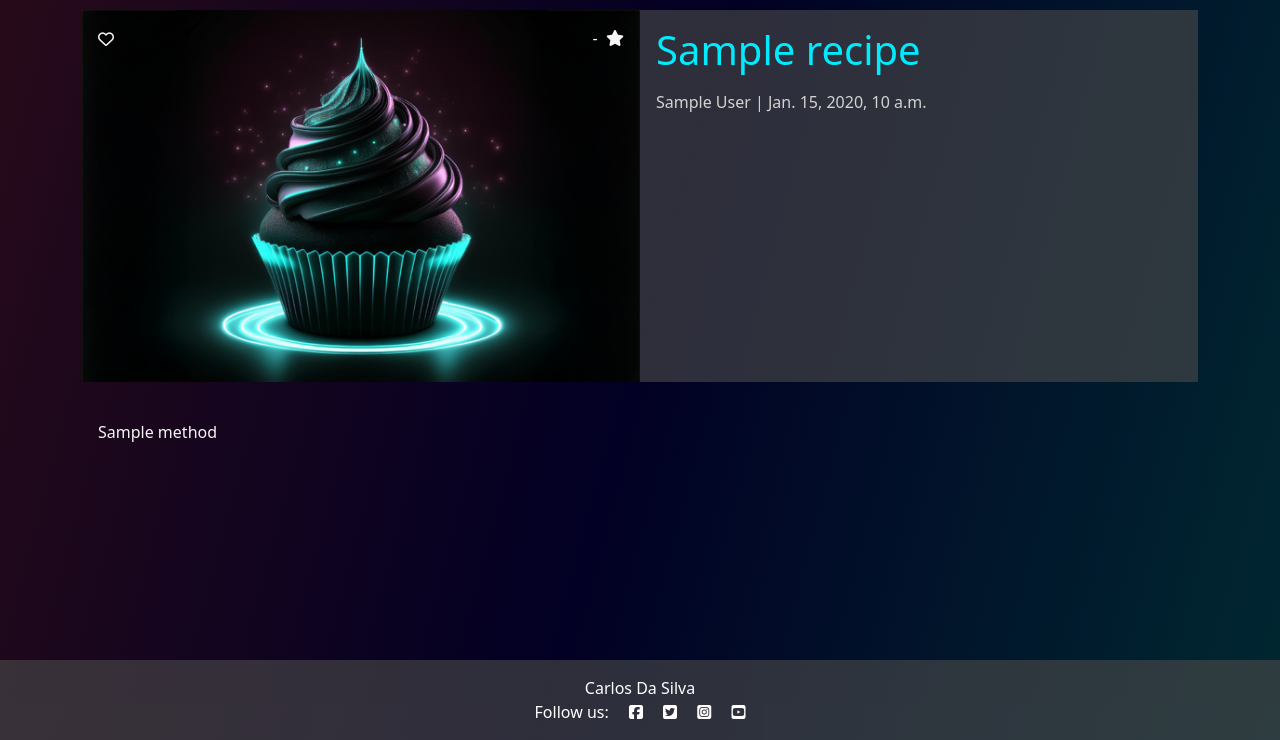
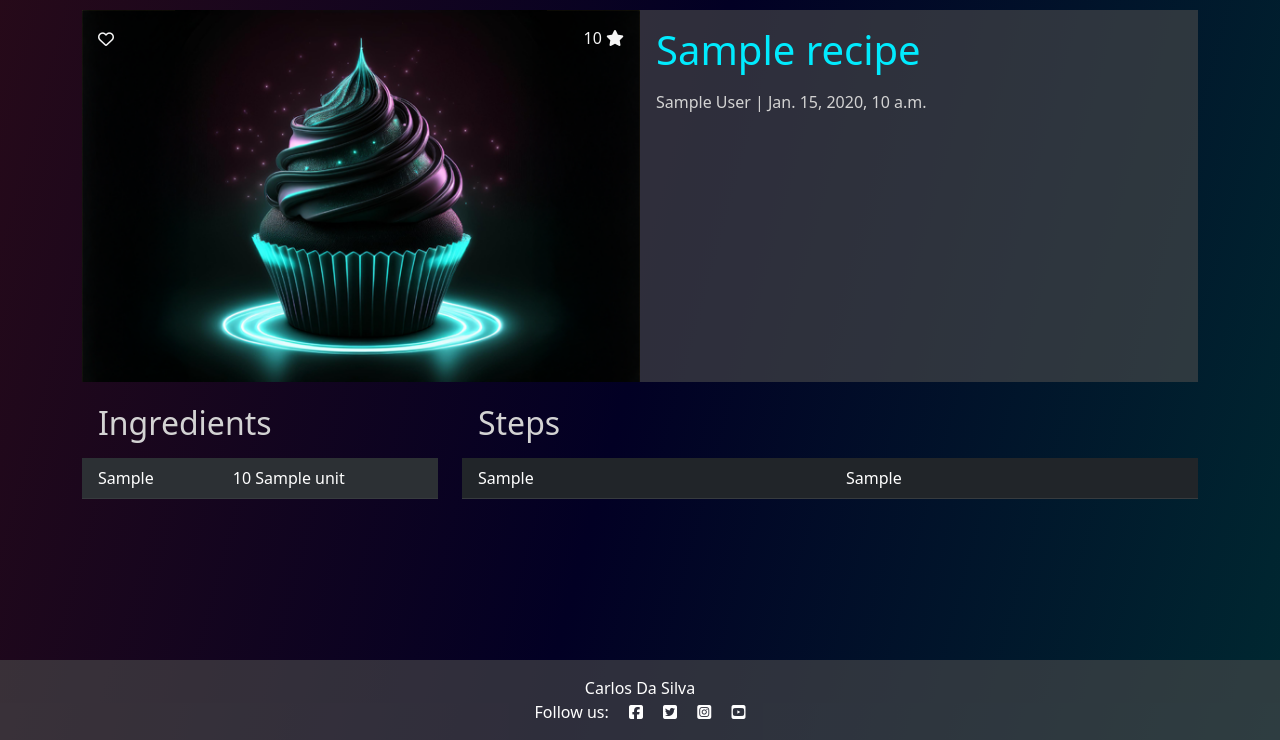
Before and after one commit to dasic002/virtual_recipe_book, a Django app: template recipe_book/templates/recipe_book/recipe_detail.html in a window 1280 px wide. Shown: the part 60-800 px from the top of the page. Run offline with Django 5.2, Linux system fonts and the light colour scheme; the template is opened without the code that fills it: most values are stand-ins (such as "Sample title", 1, 10 or a date in 2020); data that the repository does not hold is empty; some libraries are stand-ins or nearby versions.

Commit message:
Update Recipe and Ingredient models for to reuse properties
Update Recipe model to include average_score property

Update Recipe model to include ingredients in format property

Update Recipe model to include steps function as property

Update Ingredient model to enumerate label for Unit class

Add tables for steps and ingredients in recipe detail template

```diff
--- a/recipe_book/templates/recipe_book/recipe_detail.html
+++ b/recipe_book/templates/recipe_book/recipe_detail.html
@@ -6,14 +6,14 @@
         <div class="row g-0">
             <div class="col-12 col-md-8 col-lg-6 masthead-image">
                 <div class="favourited">
-                    {% if user == faved.0.author %}
+                    {% if user == faved.author %}
                     <button class="btn btn-save"><i class="fa-solid fa-heart"></i></button>
                     {% else %}
                     <button class="btn btn-save"><i class="fa-regular fa-heart"></i></button>
                     {% endif %}
                 </div>
                 <div class="rating">
-                    <p>{{ score|default:" - " }}&nbsp;<i class="fa-solid fa-star"></i></p>
+                    <p>{{ recipe.average_score|default:" - " }}&nbsp;<i class="fa-solid fa-star"></i></p>
                 </div>
                 <img src="{% static 'images/placeholder.png' %}" class="scale" alt="placeholder">
             </div>
@@ -29,14 +29,31 @@
 
 <div class="container">
     <div class="row">
-        <div class="col card mb-4  mt-3 left  top">
-            <div class="card-body">
-                <!-- The recipe content goes inside the card-text. -->
-                <!-- Use the | safe filter inside the template tags -->
-                <p class="card-text">
-                    {{ recipe.method }}
-                </p>
-            </div>
+        <div class="col-12 col-sm-6 col-md-4 card">
+            <!-- The recipe ingredients goes inside the table. -->
+            <h2 class="recipe-subtitle">Ingredients</h2>
+            <table class="table table-dark table-striped">
+                {% for item in recipe.ingredients %}
+                <tr>
+                    <td>{{ item.food_item }}</td>
+                    <td>{{ item.quantity }}&nbsp;{{ item.unit }}</td>
+                </tr>
+                {% endfor %}
+            </table>
+        </div>
+        <div class="col card">
+            <!-- The recipe steps goes inside the table. -->
+            <h2 class="recipe-subtitle">Steps</h2>
+            <table class="table table-dark">
+                {% for item in recipe.steps %}
+                <tr>
+                    <td>{{ item.0 }}</td>
+                    <td>{{ item.1 }}</td>
+                </tr>
+                {% endfor %}
+            </table>
+            <p class="card-text">
+            </p>
         </div>
     </div>
 </div>
--- a/static/css/style.css
+++ b/static/css/style.css
@@ -105,6 +105,10 @@ body {
     z-index: 100;
 } */
 
+.table>:not(caption)>*>* {
+    padding: 0.5rem 1rem;
+}
+
 .recipe-link {
     text-decoration: none;
     color: #445261;
```
Also changed, not shown: recipe_book/models.py (+26 -5 lines), recipe_book/views.py (+8 -19 lines), 1 other file.
